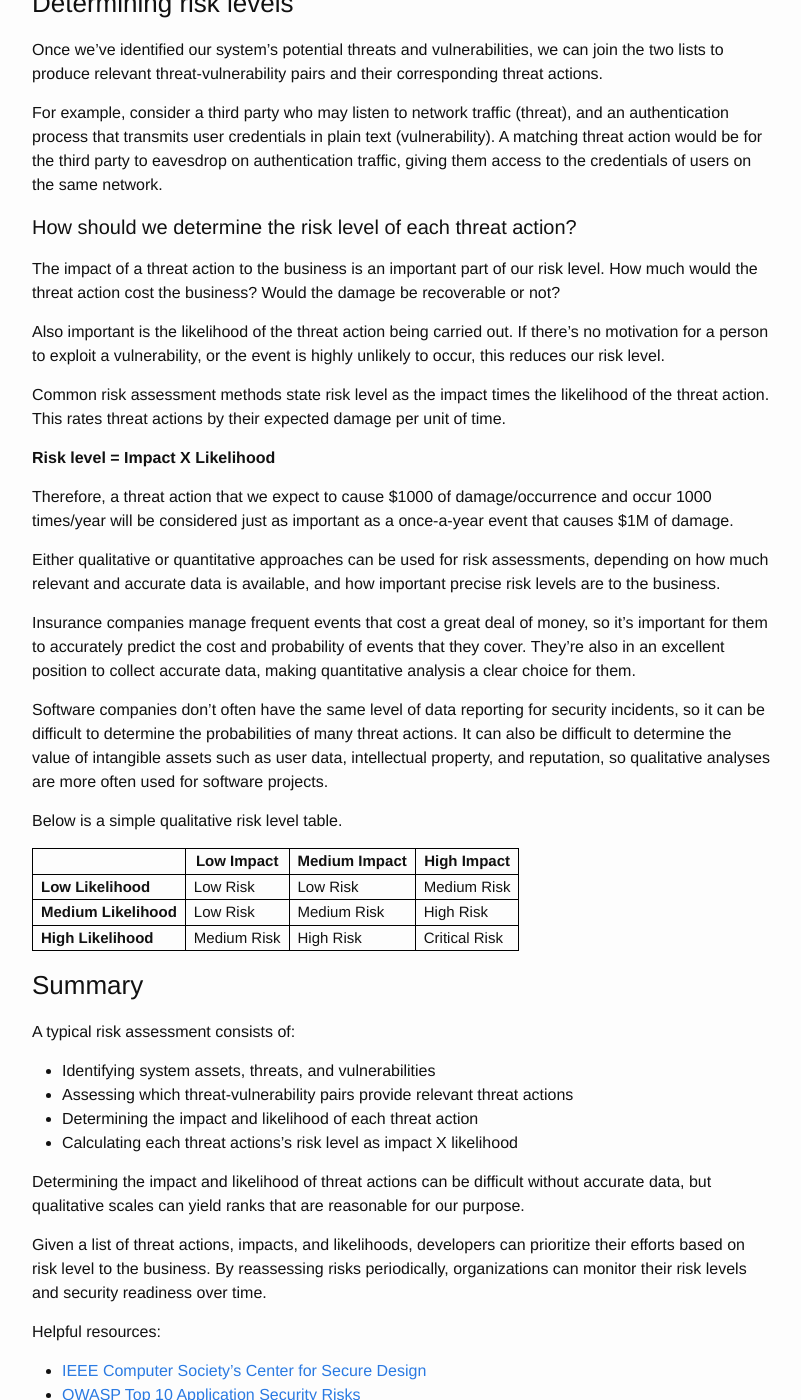
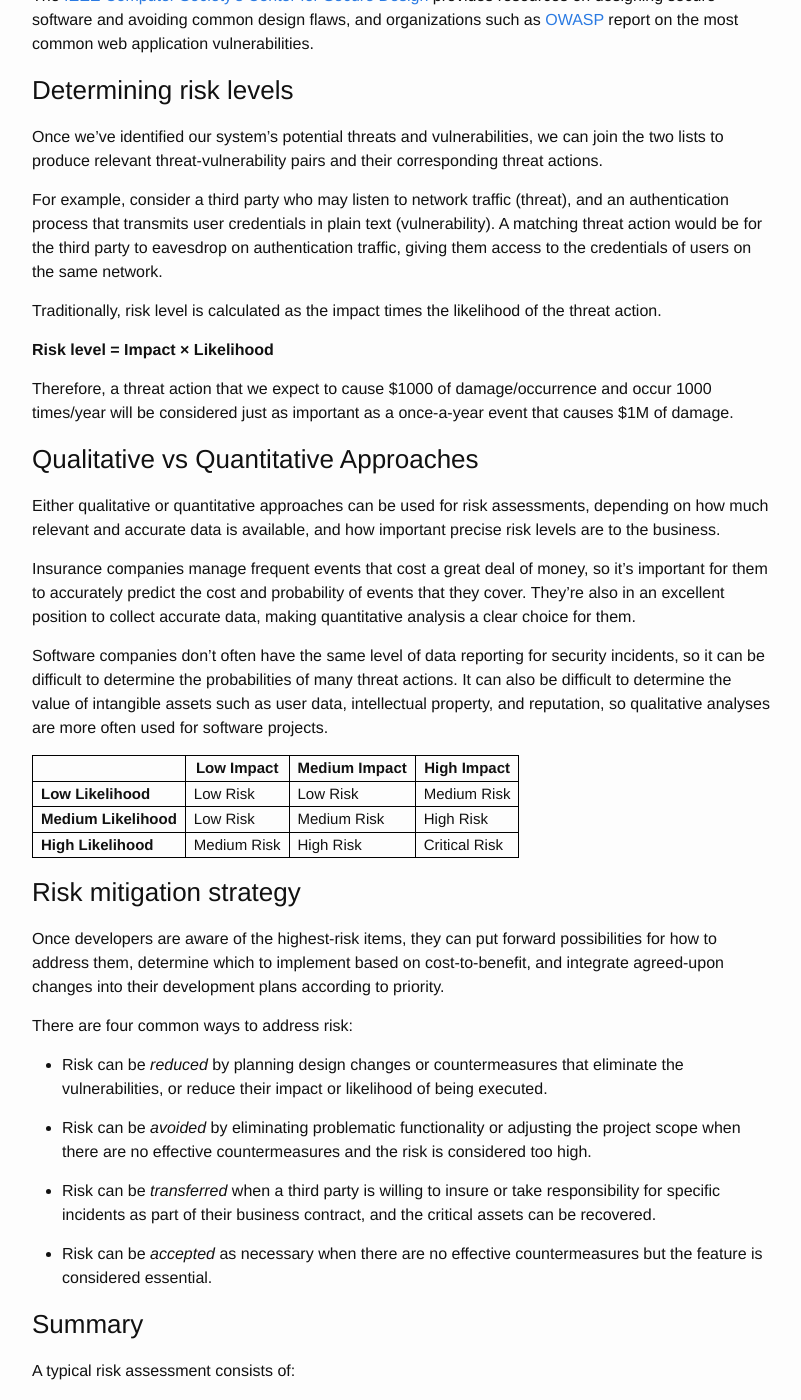
Before and after one commit to msayson/msayson.github.io, a Jekyll site: the page built from _posts/2017-06-24-whats-risk-management.markdown, in a window 1280 px wide and 1400 px high, scrolled down 2500 px. Shown: the whole window, without its empty margins (238-1039 px from the left). Built offline with Jekyll 4.4.1, drawn with Linux system fonts in a browser that asks for light colours; some of the changed text lies outside the part shown.

Commit message:
Added integration into development cycle and ways to address risk to risk management post, removed unnecessary sentences

```diff
--- a/_posts/2017-06-24-whats-risk-management.markdown
+++ b/_posts/2017-06-24-whats-risk-management.markdown
@@ -3,12 +3,14 @@
 title:  "What's risk management?"
 date:   2017-06-24 19:00:00 -0800
 categories: security
-excerpt: "<p>Risk management is one of the topics covered in the introductory computer security course at UBC, and it's relevant to many other fields including finance, engineering, and project management.</p><p>The main idea is simple: when there are many high-value assets, or many risks that may not be easily solved, an effective approach is to identify all of the risks and evaluate their impact and likelihood in order to prioritize them and determine appropriate countermeasures.</p>"
+excerpt: "<p>Risk management is one of the topics covered in the introductory computer security course at UBC, and it's relevant to many other fields including finance, engineering, and project management.</p><p>The main idea is simple: when a project involves high-value assets, an effective approach is to identify all of the relevant risks and evaluate their impact and likelihood in order to prioritize them and determine appropriate countermeasures.</p>"
 ---
 
 Risk management is one of the topics covered in the introductory computer security course at UBC, and it's relevant to many other fields including finance, engineering, and project management.
 
-The main idea is simple: when there are many high-value assets, or many risks that may not be easily solved, an effective approach is to identify all of the risks and evaluate their impact and likelihood in order to prioritize them and determine appropriate countermeasures.
+The main idea is simple: when a project involves high-value assets, an effective approach is to identify all of the relevant risks and evaluate their impact and likelihood in order to prioritize them and determine appropriate countermeasures.
+
+For new projects, one of the best ways to head off issues is to integrate security requirements into the development process, along with the traditional approach of periodically performing risk assessments and risk mitigation.
 
 This post draws from my notes from Security Software Development: Assessing and Managing Security Risks (Ashbaugh), Software Security: Building Security In (McGraw), and UBC CPEN 442 Introduction to Computer Security (Beznosov).
 
@@ -82,17 +84,13 @@
 
 For example, consider a third party who may listen to network traffic (threat), and an authentication process that transmits user credentials in plain text (vulnerability).  A matching threat action would be for the third party to eavesdrop on authentication traffic, giving them access to the credentials of users on the same network.
 
-#### How should we determine the risk level of each threat action?
+Traditionally, risk level is calculated as the impact times the likelihood of the threat action.
 
-The impact of a threat action to the business is an important part of our risk level.  How much would the threat action cost the business?  Would the damage be recoverable or not?
-
-Also important is the likelihood of the threat action being carried out.  If there's no motivation for a person to exploit a vulnerability, or the event is highly unlikely to occur, this reduces our risk level.
-
-Common risk assessment methods state risk level as the impact times the likelihood of the threat action.  This rates threat actions by their expected damage per unit of time.
-
-<b>Risk level = Impact X Likelihood</b>
+<b>Risk level = Impact × Likelihood</b>
 
 Therefore, a threat action that we expect to cause $1000 of damage/occurrence and occur 1000 times/year will be considered just as important as a once-a-year event that causes $1M of damage.
+
+### Qualitative vs Quantitative Approaches
 
 Either qualitative or quantitative approaches can be used for risk assessments, depending on how much relevant and accurate data is available, and how important precise risk levels are to the business.
 
@@ -100,14 +98,26 @@
 
 Software companies don't often have the same level of data reporting for security incidents, so it can be difficult to determine the probabilities of many threat actions.  It can also be difficult to determine the value of intangible assets such as user data, intellectual property, and reputation, so qualitative analyses are more often used for software projects.
 
-Below is a simple qualitative risk level table.
-
 | | Low Impact | Medium Impact | High Impact |
 | --- | --- | --- | --- |
 | <b>Low Likelihood</b> | Low Risk | Low Risk | Medium Risk |
 | <b>Medium Likelihood</b> | Low Risk | Medium Risk | High Risk |
 | <b>High Likelihood</b> | Medium Risk | High Risk | Critical Risk |
 {:.small-bordered-table}
+
+### Risk mitigation strategy
+
+Once developers are aware of the highest-risk items, they can put forward possibilities for how to address them, determine which to implement based on cost-to-benefit, and integrate agreed-upon changes into their development plans according to priority.
+
+There are four common ways to address risk:
+
+* Risk can be *reduced* by planning design changes or countermeasures that eliminate the vulnerabilities, or reduce their impact or likelihood of being executed.
+
+* Risk can be *avoided* by eliminating problematic functionality or adjusting the project scope when there are no effective countermeasures and the risk is considered too high.
+
+* Risk can be *transferred* when a third party is willing to insure or take responsibility for specific incidents as part of their business contract, and the critical assets can be recovered.
+
+* Risk can be *accepted* as necessary when there are no effective countermeasures but the feature is considered essential.
 
 ### Summary
 
```
